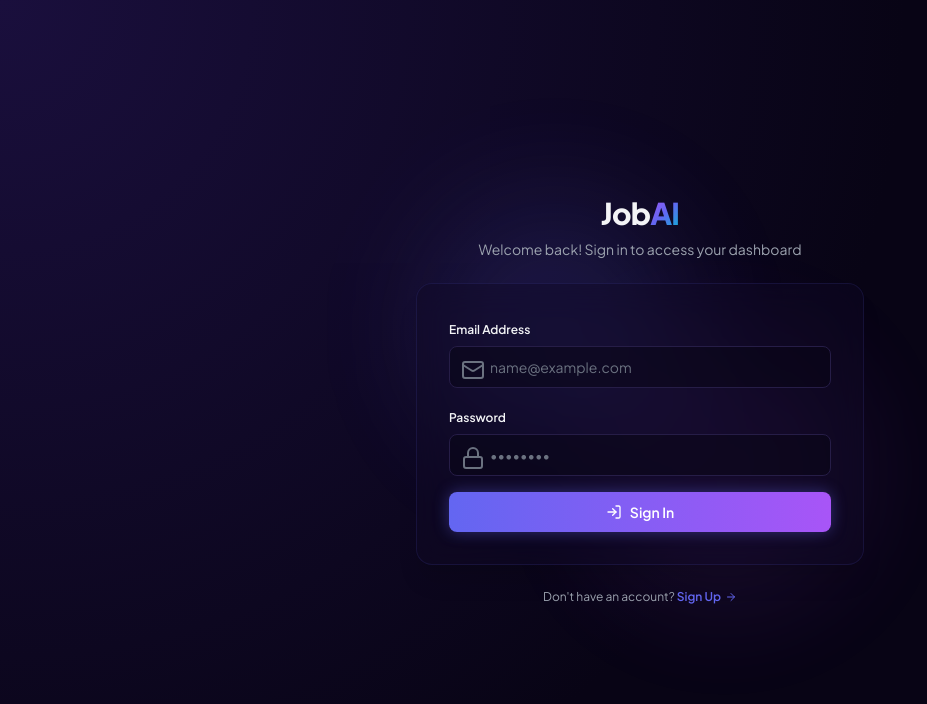
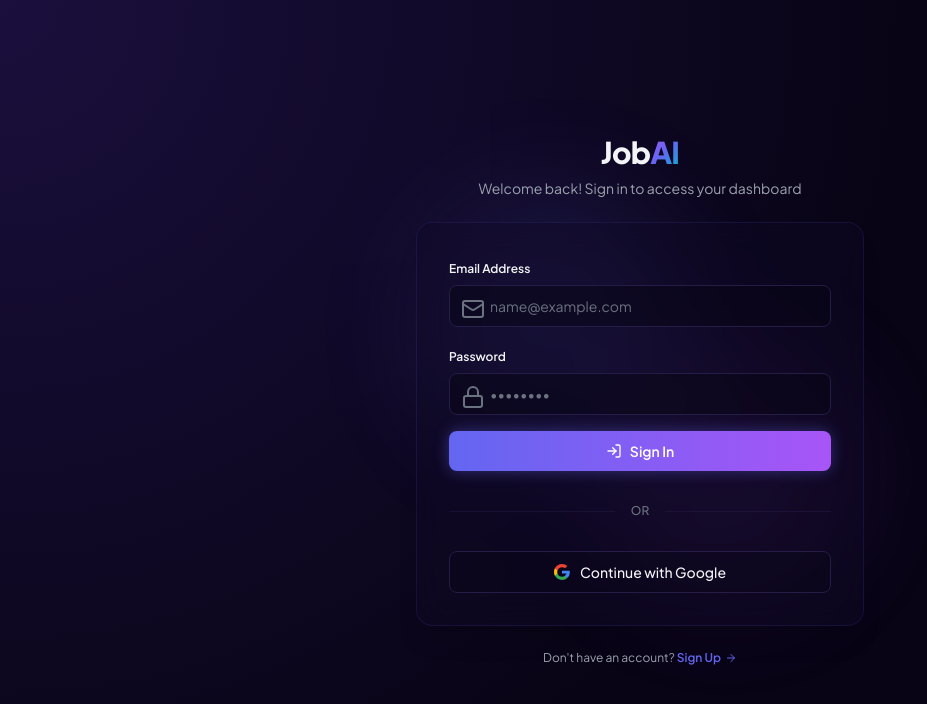
Before and after one commit to palamooradithyagoud/MallareddyHackathon, a React (Vite) app in the folder frontend/: page /login in a window 1280 px wide. Shown: the top 704 px of the page, without its empty margins (0-927 px from the left). Built offline with nearby package versions, Linux system fonts and the light colour scheme.

Commit message:
feat: Restore Google Authentication and Supabase OAuth listeners

```diff
--- a/frontend/src/pages/LoginPage.tsx
+++ b/frontend/src/pages/LoginPage.tsx
@@ -1,7 +1,8 @@
-import React, { useState } from 'react';
+import React, { useState, useEffect } from 'react';
 import { Link, useNavigate } from 'react-router-dom';
 import { Mail, Lock, LogIn, AlertTriangle, ArrowRight } from 'lucide-react';
 import { authService } from '../services/api';
+import { supabase } from '../utils/supabaseClient';
 
 interface LoginPageProps {
   onLogin: (token: string, user: any) => void;
@@ -13,6 +14,64 @@
   const [password, setPassword] = useState('');
   const [loading, setLoading] = useState(false);
   const [errorMsg, setErrorMsg] = useState<string | null>(null);
+
+  // Sync session details from Supabase with our backend database
+  const syncSessionWithBackend = async (session: any) => {
+    if (!session || !session.user) return;
+    try {
+      const googleEmail = session.user.email;
+      const googleName = session.user.user_metadata?.full_name || session.user.user_metadata?.name || googleEmail?.split('@')[0] || "Google User";
+
+      const data = await authService.googleLogin({
+        credential: session.access_token,
+        email: googleEmail,
+        full_name: googleName
+      });
+
+      onLogin(data.access_token, {
+        id: data.user_id,
+        email: data.email,
+        full_name: data.full_name,
+      });
+      navigate('/dashboard');
+    } catch (err: any) {
+      console.error("Backend Session Sync Error:", err);
+      setErrorMsg("Failed to synchronize session with the backend database.");
+    }
+  };
+
+  // Check current session state and listen for login redirect events
+  useEffect(() => {
+    const checkActiveSession = async () => {
+      setLoading(true);
+      try {
+        const { data: { session }, error } = await supabase.auth.getSession();
+        if (error) throw error;
+        if (session) {
+          await syncSessionWithBackend(session);
+        }
+      } catch (err) {
+        console.error("Session fetch error:", err);
+      } finally {
+        setLoading(false);
+      }
+    };
+
+    checkActiveSession();
+
+    // Listen for auth stage changes (including redirect callback sign in)
+    const { data: { subscription } } = supabase.auth.onAuthStateChange(async (event, session) => {
+      if ((event === 'SIGNED_IN' || event === 'USER_UPDATED') && session) {
+        setLoading(true);
+        await syncSessionWithBackend(session);
+        setLoading(false);
+      }
+    });
+
+    return () => {
+      subscription.unsubscribe();
+    };
+  }, [navigate, onLogin]);
 
   const handleSubmit = async (e: React.FormEvent) => {
     e.preventDefault();
@@ -35,6 +94,24 @@
     } catch (err: any) {
       setErrorMsg(err.response?.data?.detail || "Invalid login credentials.");
     } finally {
+      setLoading(false);
+    }
+  };
+
+  const handleGoogleLogin = async () => {
+    setLoading(true);
+    setErrorMsg(null);
+    try {
+      const { error } = await supabase.auth.signInWithOAuth({
+        provider: 'google',
+        options: {
+          redirectTo: window.location.origin + '/login'
+        }
+      });
+      if (error) throw error;
+    } catch (err: any) {
+      console.error("Google Auth Init Error:", err);
+      setErrorMsg(err.message || "Failed to initialize Google authentication.");
       setLoading(false);
     }
   };
@@ -106,7 +183,38 @@
             </button>
           </form>
 
+          <div className="relative flex py-2 items-center">
+            <div className="flex-grow border-t border-border/50"></div>
+            <span className="flex-shrink mx-4 text-text-muted text-xs font-medium uppercase">Or</span>
+            <div className="flex-grow border-t border-border/50"></div>
+          </div>
 
+          <button
+            onClick={handleGoogleLogin}
+            disabled={loading}
+            className="w-full flex items-center justify-center gap-2.5 rounded-lg border border-border bg-background/30 px-4 py-2.5 text-sm font-medium text-text-primary hover:bg-border/30 transition-all"
+          >
+            {/* Google Logo vector */}
+            <svg className="h-4 w-4" viewBox="0 0 24 24">
+              <path
+                fill="#4285F4"
+                d="M23.745 12.27c0-.7-.06-1.4-.19-2.07H12v3.92h6.69c-.29 1.5-1.14 2.78-2.4 3.62v3.01h3.87c2.26-2.08 3.58-5.15 3.58-8.48z"
+              />
+              <path
+                fill="#34A853"
+                d="M12 24c3.24 0 5.97-1.08 7.96-2.91l-3.87-3.01c-1.08.72-2.45 1.16-4.09 1.16-3.15 0-5.81-2.13-6.76-4.99H1.27v3.11C3.25 21.3 7.37 24 12 24z"
+              />
+              <path
+                fill="#FBBC05"
+                d="M5.24 14.25c-.24-.72-.38-1.5-.38-2.31s.14-1.59.38-2.31V6.51H1.27C.46 8.16 0 10.02 0 12s.46 3.84 1.27 5.49l3.97-3.24z"
+              />
+              <path
+                fill="#EA4335"
+                d="M12 4.75c1.77 0 3.35.61 4.6 1.8l3.42-3.42C17.95 1.19 15.24 0 12 0 7.37 0 3.25 2.7 1.27 6.51l3.97 3.24c.95-2.86 3.61-4.99 6.76-4.99z"
+              />
+            </svg>
+            <span>Continue with Google</span>
+          </button>
         </div>
 
         <p className="text-center text-xs text-text-secondary">
```
